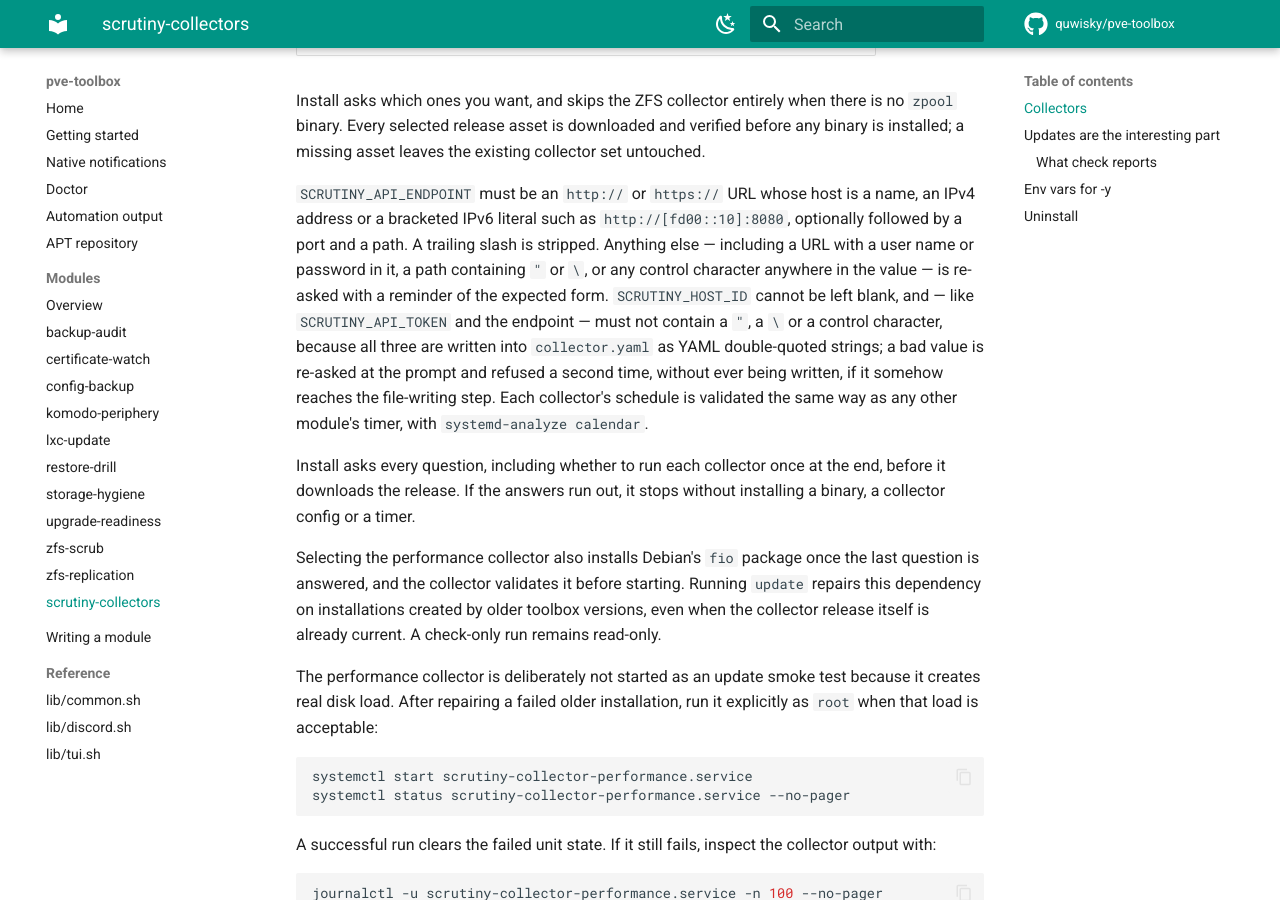
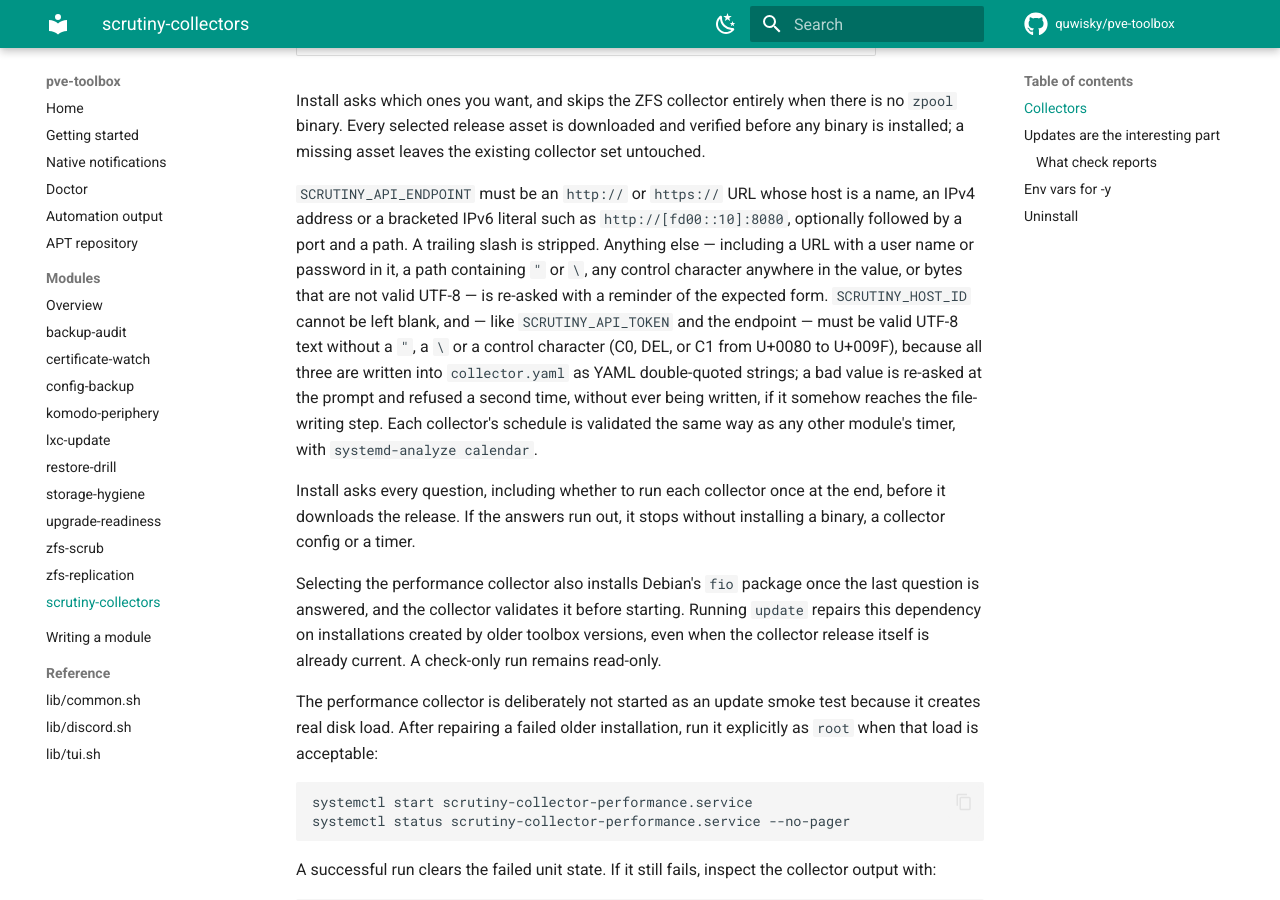
Before and after one commit to quwisky/pve-toolbox, an MkDocs documentation site: the page built from docs/modules/scrutiny-collectors.md, in a window 1280 px wide and 900 px high, scrolled down 607 px. Built offline with MkDocs 1.6.1 and Material for MkDocs 9.7.7, drawn with Linux system fonts in a browser that asks for light colours; comment, search, counter and statistics services are not loaded.

Commit message:
fix(input): refuse C1 controls and invalid UTF-8 in Komodo and Scrutiny values
kp_valid_printable and _sc_yaml_safe now use valid_printable, so the Komodo server name and onboarding key and the Scrutiny host id, token and endpoint are re-asked when they carry a C1 control or bytes that are not UTF-8. Reasons still never repeat a secret.

```diff
--- a/docs/modules/scrutiny-collectors.md
+++ b/docs/modules/scrutiny-collectors.md
@@ -29,10 +29,11 @@ collector set untouched.
 name, an IPv4 address or a bracketed IPv6 literal such as
 `http://[fd00::10]:8080`, optionally followed by a port and a path. A trailing
 slash is stripped. Anything else — including a URL with a user name or
-password in it, a path containing `"` or `\`, or any control character
-anywhere in the value — is re-asked with a reminder of the expected form.
-`SCRUTINY_HOST_ID` cannot be left blank, and — like `SCRUTINY_API_TOKEN` and
-the endpoint — must not contain a `"`, a `\` or a control character, because
+password in it, a path containing `"` or `\`, any control character
+anywhere in the value, or bytes that are not valid UTF-8 — is re-asked with a
+reminder of the expected form. `SCRUTINY_HOST_ID` cannot be left blank, and —
+like `SCRUTINY_API_TOKEN` and the endpoint — must be valid UTF-8 text without a
+`"`, a `\` or a control character (C0, DEL, or C1 from U+0080 to U+009F), because
 all three are written into `collector.yaml` as YAML double-quoted strings; a
 bad value is re-asked at the prompt and refused a second time, without ever
 being written, if it somehow reaches the file-writing step. Each collector's
```
Also changed, not shown: docs/modules/komodo-periphery.md (+2 -1 lines), 4 other files.
